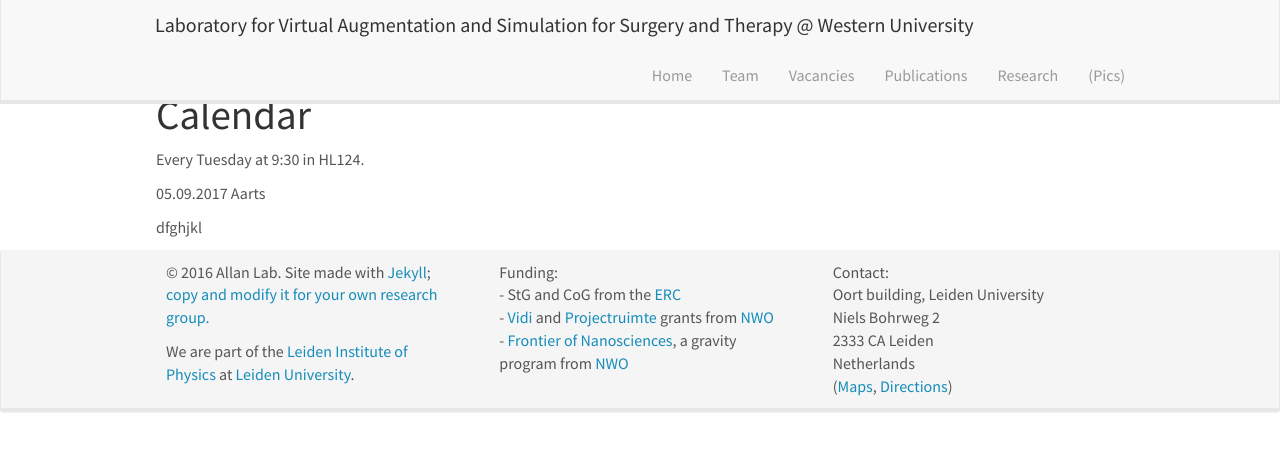
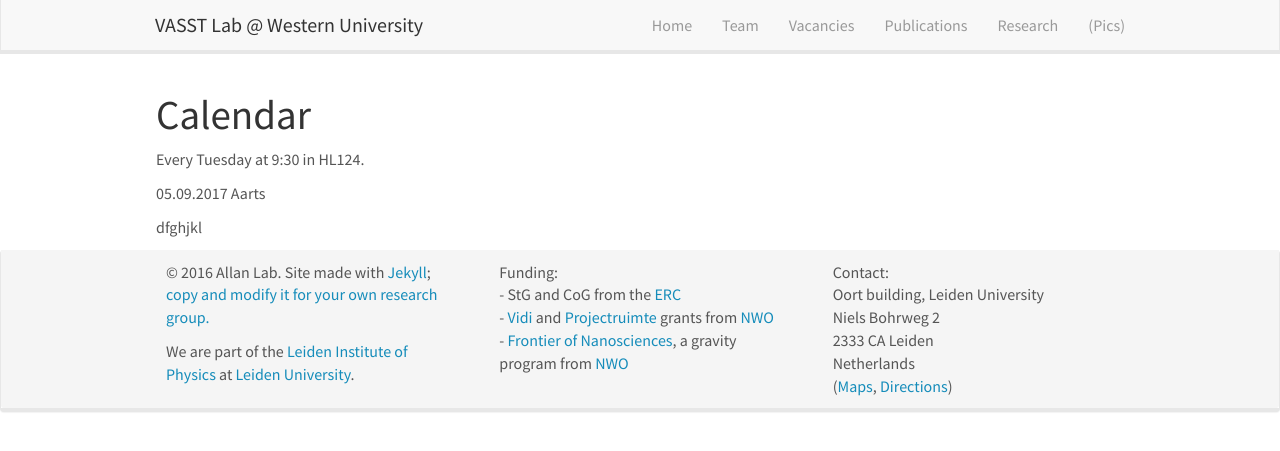
Before and after one commit to CharlesYCX/vasst-lab, a Jekyll site: the page built from _pages/mini_lecture_series.md, in a window 1280 px wide. Shown: the top 451 px of the page. Built offline with Jekyll 4.4.1, drawn with Linux system fonts in a browser that asks for light colours; nearby versions of some CDN libraries.

Commit message:
Update header.html

```diff
--- a/_includes/header.html
+++ b/_includes/header.html
@@ -8,7 +8,7 @@
 		<span class="icon-bar"></span>
 	  </button>
 
-    <a class="navbar-brand" href="{{ site.url }}{{ site.baseurl }}/">Laboratory for Virtual Augmentation and Simulation for Surgery and Therapy @ Western University</a>
+    <a class="navbar-brand" href="{{ site.url }}{{ site.baseurl }}/">VASST Lab @ Western University</a>
 	</div>
 	<div class="collapse navbar-collapse" id="navbar-collapse-1">
 	  <ul class="nav navbar-nav navbar-right">
```
